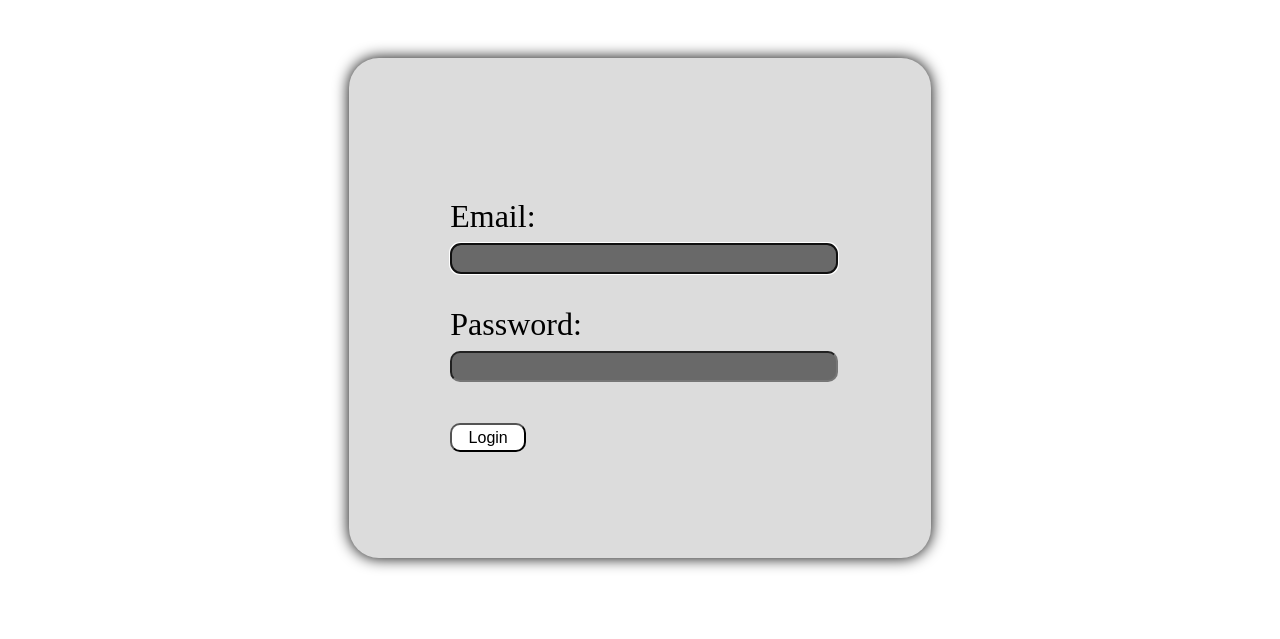
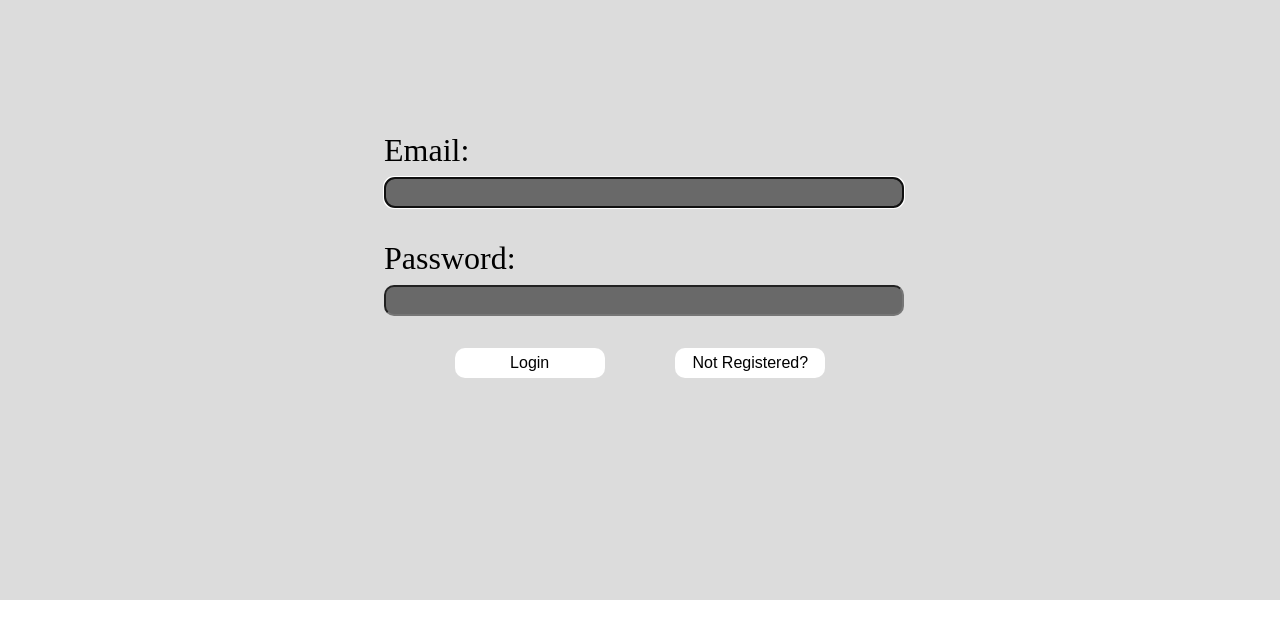
Before and after one commit to Palibrix/COAX_Project, a Django app: page /auth/authentication/ in a window 1280 px wide. Shown: the top 639 px of the page. Run offline with Django 4.2, Linux system fonts and the light colour scheme; parts of the project's set-up code (start-up, migrations or seed data) failed here and were passed over.

Commit message:
Tried to make fancy login and registration page.

```diff
--- a/MedSite/authentication/templates/authentication/authentication.html
+++ b/MedSite/authentication/templates/authentication/authentication.html
@@ -1,11 +1,24 @@
 {% extends 'base_authentication.html' %}
-
+{% load static %}
 {% block authentication %}
     <div class="InputContainer">
-        <form method="post">
-            {% csrf_token %}
-            {{ form.as_p }}
-            <button type="submit" class="btn btn-login btn-primary">Login</button>
-        </form>
+        <div class="InputBox">
+            <form method="post">
+                {% csrf_token %}
+                {{ form.as_p }}
+            <div class="ButtonsCont">
+                <button type="submit" class="btn btn-login btn-primary">Login</button>
+                <button formaction="#">Not Registered?</button>
+            </div>
+            </form>
+        </div>
+
+<!--        <div class="InputBox">-->
+<!--            <form method="post">-->
+<!--                {% csrf_token %}-->
+<!--                {{ form.as_p }}-->
+<!--                <button type="submit" class="btn btn-login btn-primary">Register</button>-->
+<!--            </form>-->
+<!--        </div>-->
     </div>
 {% endblock %}
--- a/MedSite/static/authentication/authentication.css
+++ b/MedSite/static/authentication/authentication.css
@@ -1,7 +1,8 @@
 body{
-    padding: 50px;
     display: flex;
     justify-content: center;
+    margin:0;
+    padding: 0;
 }
 
 .InputContainer{
@@ -9,12 +10,9 @@ body{
     display: flex;
     align-items: center;
     justify-content: space-evenly;
-    width: 50%;
-    height: 500px;
-    font-size: large;
+    width: 100%;
+    height: 600px;
     flex-direction: column;
-    border-radius: 30px;
-    box-shadow: 0px 0px 15px 0px;
     font-size: xx-large;
 }
 
@@ -40,27 +38,43 @@ input[type="text" i] {
     border-radius: 10px;
 }
 
-.InputContainer button{
-    width: 20%;
-    height: 10%;
+.InputContainer ul{
+    width: 70%;
+    height: auto;
+    font-size: small;
+}
+
+.InputBox{
+    padding: 50px;
+    width: 40%;
+    height: 400px;
+    /*background-color: red;*/
+}
+
+.ButtonsCont{
+    display: flex;
+    justify-content: space-evenly;
+    align-items: center;
+    /*background-color: violet;*/
+}
+
+.ButtonsCont button{
+    width: 150px;
+    height: 30px;
     background-color: white;
     color: black;
     border-radius: 10px;
     transition: 0.1s;
     font-size: medium;
+    border: none;
 }
 
-.InputContainer button:hover{
-    width: 20.5%;
-    height: 10.5%;
+.ButtonsCont button:hover{
+    width: 150px;
+    height: 30px;
     background-color: white;
     color: black;
     border-radius: 10px;
+    font-size: medium;
     cursor: pointer;
 }
-
-.InputContainer ul{
-    width: 70%;
-    height: auto;
-    font-size: small;
-}
```
